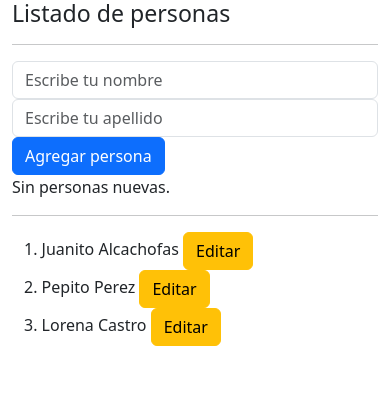
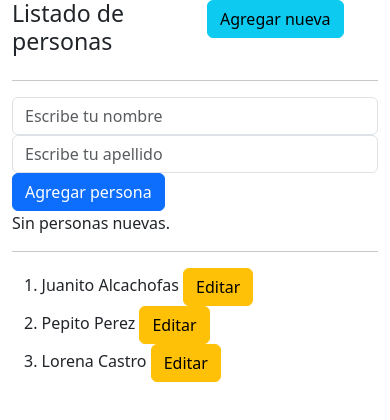
Before and after one commit to FernandoOnate/listadoPersonasAngular, an Angular app: page / in a window 390 px wide. Shown: the top 420 px of the page. Built offline with nearby package versions, Linux system fonts and the light colour scheme.

Commit message:
- Clase 310: router navigate

```diff
--- a/src/app/app.component.html
+++ b/src/app/app.component.html
@@ -1,6 +1,11 @@
 <div class="container">
-  <div class="col">
-    <h3>{{titulo}}</h3>
+  <div class="row">
+    <div class="col-6 col-md-4 col-sm-4">
+      <h3>{{titulo}}</h3>
+    </div>
+    <div class="col-6 col-md-4 col-sm-4">
+      <button class="btn btn-info" routerLink="/personas/agregar">Agregar nueva</button>
+    </div>
   </div>
   <hr>
   <router-outlet></router-outlet>
--- a/src/app/personas/formulario/formulario.component.html
+++ b/src/app/personas/formulario/formulario.component.html
@@ -2,11 +2,11 @@
 
 <div class="row mb-3">
     <div class="col">
-        <form class="row">
+        <form class="row" #ngF="ngForm" (ngSubmit)="ngF.form.valid && onGuardarPersona()">
             <div class="form-group col-md-2">
                 <!-- <label for="nom">Nombre:</label> -->
                 <input type="text" id="nom" name="nombre" class="form-control" placeholder="Escribe tu nombre"
-                    #nombreInput>
+                    #nombreInput required>
                 <!-- comentado por clase de referecia local en angular -->
                 <!-- <input type="text" id="nom" name="nombre" class="form-control" placeholder="Escribe tu nombre"
                         [(ngModel)]="nombreInput"> -->
@@ -14,7 +14,7 @@
             <div class="form-group col-md-2">
                 <!-- <label for="ape">Apellido:</label> -->
                 <input type="text" id="ape" name="apellido" class="form-control" placeholder="Escribe tu apellido"
-                    #apellidoInput>
+                    #apellidoInput required>
                 <!-- comentado por clase de referecia local en angular -->
                 <!-- <input type="text" id="ape" name="apellido" class="form-control" placeholder="Escribe tu apellido"
                     [(ngModel)]="apellidoInput"> -->
@@ -22,7 +22,7 @@
             <div class="form-group col-md-2">
                 <!-- COMENTADO POR CLASE VIEW CHILD -->
                 <!-- <button (click)="agregarPersona(nombreInput,apellidoInput)" class="btn btn-primary" type="submit">Agregar persona</button> -->
-                <button (click)="agregarPersona()" class="btn btn-primary" type="submit">Agregar persona</button>
+                <button class="btn btn-primary" type="submit">Agregar persona</button>
             </div>
             <div class="form-group col-md-2" *ngIf="showMessage; else listaDesplegada">
                 {{mensaje}}
--- a/src/app/personas/formulario/formulario.component.ts
+++ b/src/app/personas/formulario/formulario.component.ts
@@ -2,6 +2,7 @@ import { Component, ElementRef, EventEmitter, Output, ViewChild } from '@angular
 import { Persona } from '../../persona.model';
 import { LogginService } from '../../logginService.service';
 import { PersonaService } from '../../personas.service';
+import { Router } from '@angular/router';
 
 @Component({
   selector: 'app-formulario',
@@ -14,7 +15,8 @@ import { PersonaService } from '../../personas.service';
 export class FormularioComponent {
   constructor(
     private logginService: LogginService,
-    private personasService: PersonaService
+    private personasService: PersonaService,
+    private router:Router
   ) {
     this.personasService.saludar.subscribe(
       (index: number) => { alert('El indice es '+index) },
@@ -36,7 +38,7 @@ export class FormularioComponent {
 
   // COMENTADO POR CLASE VIEW CHILD
   // agregarPersona(nom:HTMLInputElement,ape:HTMLInputElement): void {
-  agregarPersona(): void {
+    onGuardarPersona(): void {
     // COMENTADO POR CLASE LOCAL REFERENCE
     // if (this.apellidoInput.length > 0 && this.nombreInput.length > 0) {
     // const personaNueva = new Persona(this.nombreInput, this.apellidoInput);
@@ -59,6 +61,10 @@ export class FormularioComponent {
       this.showMessage = true;
       this.mensaje = 'Persona agregada!';
       this.logginService.enviaMensajeConsola(this.mensaje);
+
+      setTimeout(() => {
+        this.router.navigate(['personas']);
+      }, 2000);
     } else {
       this.mensaje = 'Debes completar los campos!';
     }
```
